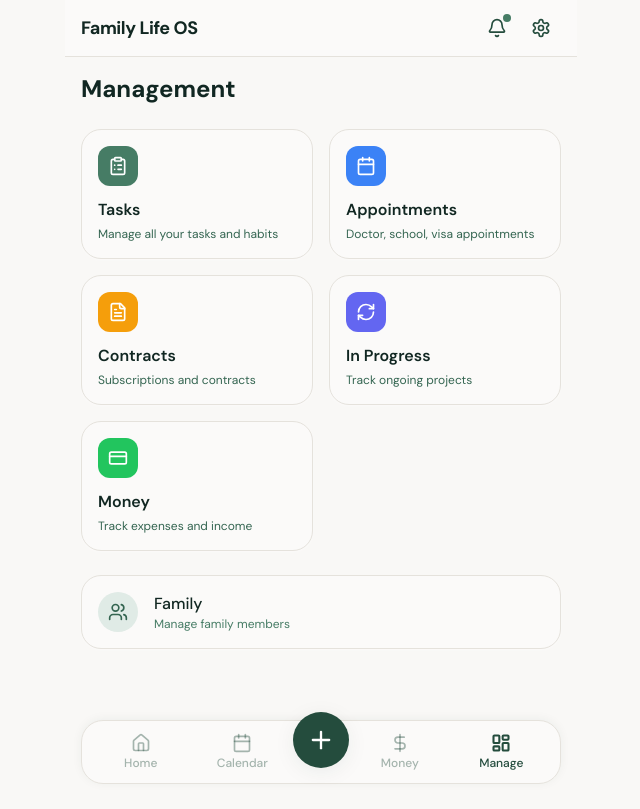
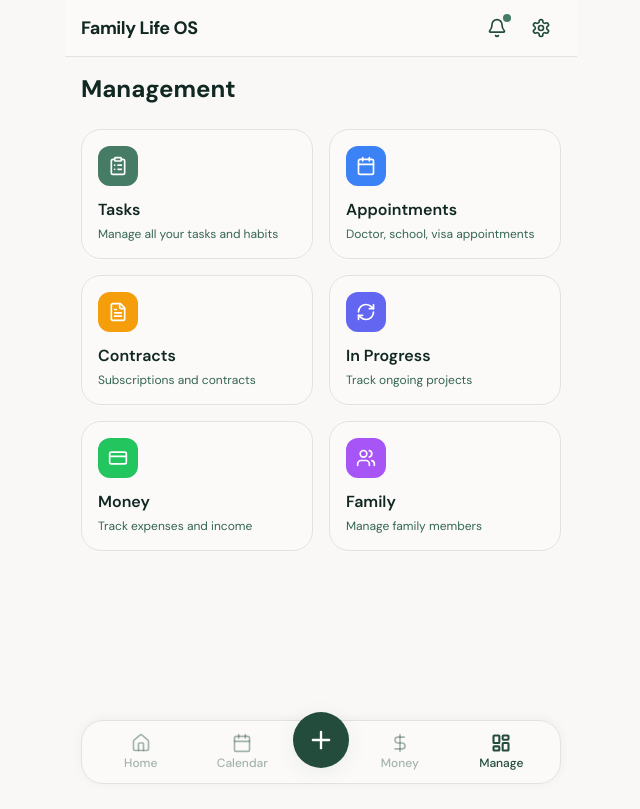
Before and after one commit to wa7med/family-os, a Next.js app: page /management in a window 1280 px wide. Shown: the whole page, without its empty margins (319-959 px from the left). Built offline with nearby package versions, Linux system fonts and the light colour scheme.

Commit message:
feat: change family button in management page

```diff
--- a/src/app/management/page.tsx
+++ b/src/app/management/page.tsx
@@ -47,14 +47,12 @@ const managementItems = [
     icon: CreditCard,
     color: "bg-green-500",
   },
-];
-
-const secondaryItems = [
   {
     title: "Family",
     description: "Manage family members",
     href: "/family",
     icon: Users,
+    color: "bg-purple-500",
   },
 ];
 
@@ -64,7 +62,7 @@ export default function ManagementPage() {
       <h1 className="text-2xl font-bold text-sage-900 mb-6">Management</h1>
 
       {/* Main Management Cards */}
-      <div className="grid grid-cols-2 gap-4 mb-6">
+      <div className="grid grid-cols-2 gap-4">
         {managementItems.map((item) => (
           <Link key={item.href} href={item.href}>
             <Card className="shadow-card hover:shadow-elevated transition-shadow h-full">
@@ -79,25 +77,6 @@ export default function ManagementPage() {
           </Link>
         ))}
       </div>
-
-      {/* Secondary Links */}
-      <div className="space-y-2">
-        {secondaryItems.map((item) => (
-          <Link key={item.href} href={item.href}>
-            <Card className="shadow-card hover:shadow-elevated transition-shadow">
-              <CardContent className="p-4 flex items-center gap-4">
-                <div className="w-10 h-10 rounded-full bg-sage-100 flex items-center justify-center">
-                  <item.icon className="h-5 w-5 text-sage-600" />
-                </div>
-                <div className="flex-1">
-                  <h3 className="font-medium text-sage-900">{item.title}</h3>
-                  <p className="text-xs text-sage-500">{item.description}</p>
-                </div>
-              </CardContent>
-            </Card>
-          </Link>
-        ))}
-      </div>
     </div>
   );
 }
```
